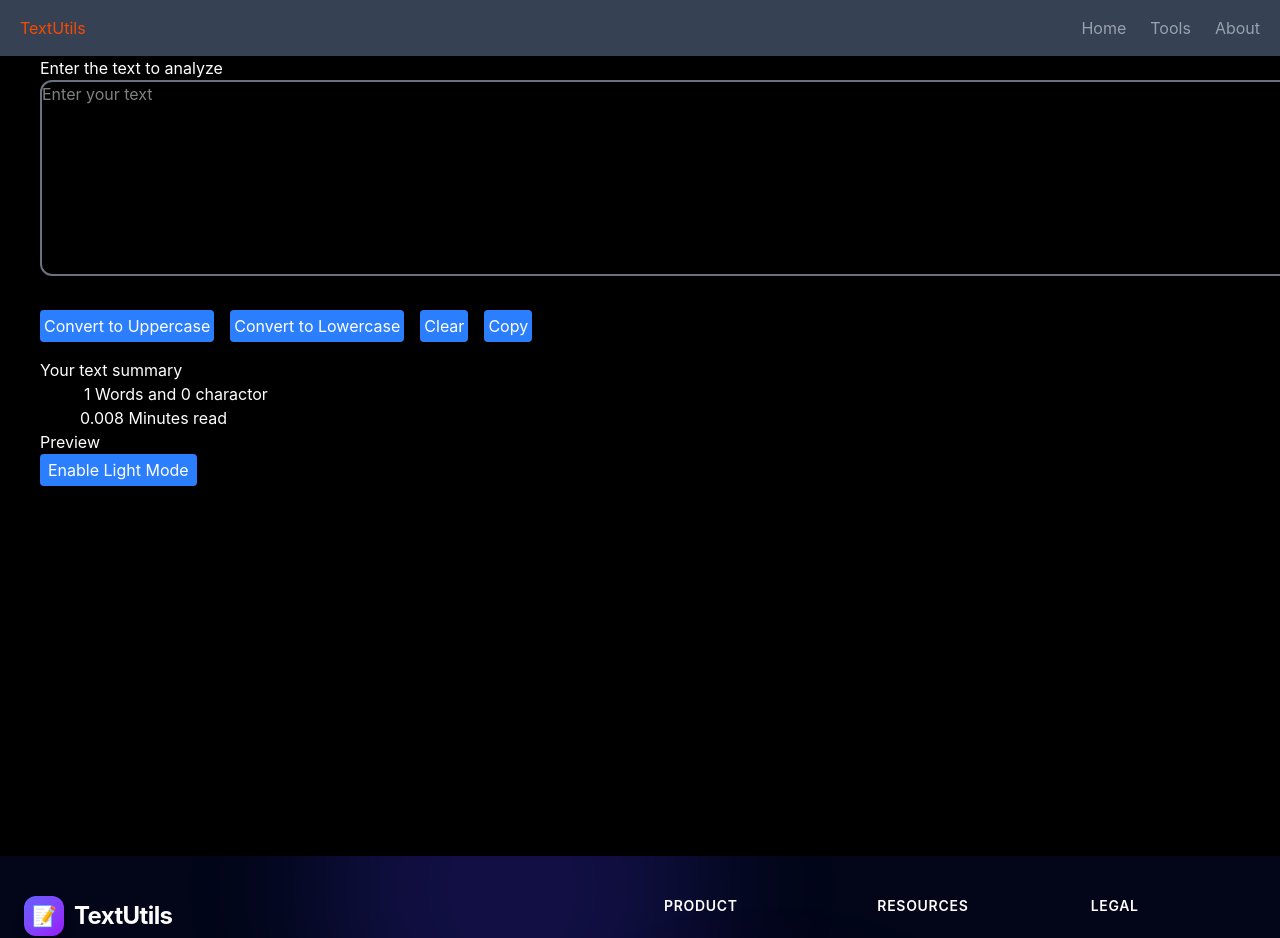
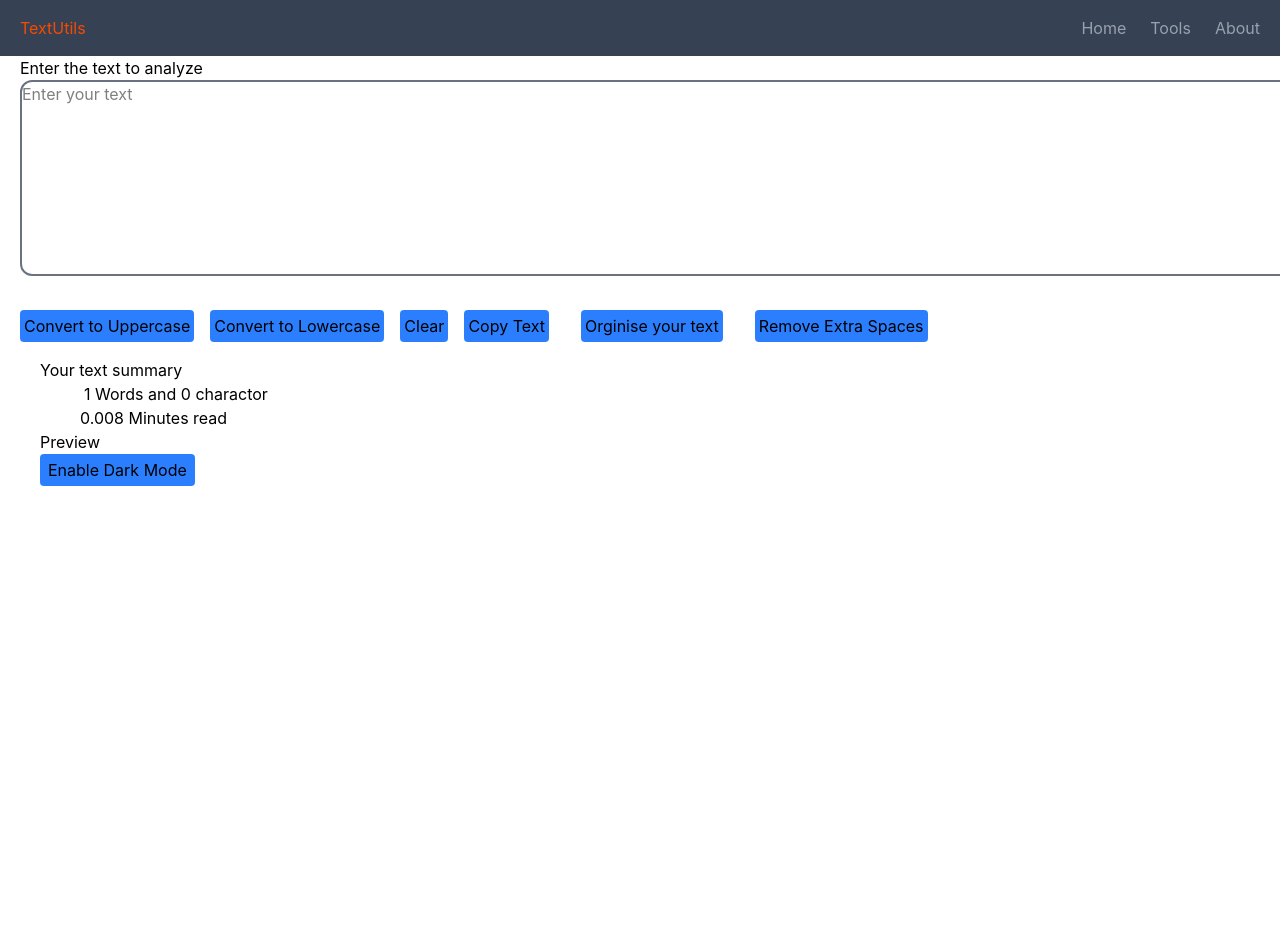
Before and after one commit to sameer7525/TextUtils-App, a React (Vite) app: page /tool in a window 1280 px wide. Shown: the top 938 px of the page. After the commit the page ends 856 px from the top, so only its background shows below. Built offline with nearby package versions, Linux system fonts and the light colour scheme.

Commit message:
Enhance App

```diff
--- a/src/App.jsx
+++ b/src/App.jsx
@@ -1,15 +1,16 @@
-import React from "react"
+import React, { useState } from "react"
 import Nav from "./components/Nav"
-import Footer from './components/Footer'
+// import Footer from './components/Footer'
 import { Route, Routes } from "react-router-dom"
 // import Home from "./Pages/Home"
 import Home from "./pages/Home"
 import Tools from "./pages/Tools"
 import About from "./pages/About"
  export default function App() {
+  const[mode,setMode] = useState('false');
   return(
     <>
-    <Nav title = "TextUtils"/>
+    <Nav title = "TextUtils" mode={mode}/>
 
     <Routes>
       <Route path="/" element={<Home/>}/>
@@ -17,7 +18,7 @@ import About from "./pages/About"
       <Route path="/tool" element={<Tools/>}/>
     </Routes>
 
-    <Footer/>
+    {/* <Footer/> */}
 
     </>
   )
--- a/src/components/Nav.jsx
+++ b/src/components/Nav.jsx
@@ -6,13 +6,17 @@ import { Link } from 'react-router-dom'
 function Nav(props) {
   return (
     <>
-    <nav className=' bg-gray-700 flex justify-between items-center p-5 h-14 sticky top-0 z-50'>
+    <nav className={`navbar-${props.mode} bg-${props.mode} bg-gray-700 flex justify-between items-center p-5 h-14 sticky top-0 z-50`}>
       <div id='logo'className='text-orange-600'>{props.title}</div>
       <ul className='flex gap-6 text-gray-400'>
 
          <Link className='hover:text-orange-400' to='/'>Home</Link>
          <Link className='hover:text-orange-400' to='/tool'>Tools</Link>
          <Link className='hover:text-orange-400' to='/about'>About</Link>
+         {/* <div className='form-check form-switch'>
+          <input className='form-check-input ' type="checkbox" id='checkboxbtn'/>
+          <label className='form-check-label' for="checkboxbtn">Enable Dark mode</label>
+         </div> */}
       </ul>
     </nav>
 
--- a/src/pages/Home.jsx
+++ b/src/pages/Home.jsx
@@ -1,8 +1,10 @@
 import React from 'react';
 import { Link } from "react-router-dom";
+import Footer from '../components/Footer';
 
 const Home = () => {
   return (
+    <>
     <div className="min-h-screen bg-slate-50 dark:bg-slate-900">
 
       {/* Hero Section */}
@@ -124,6 +126,11 @@ const Home = () => {
         </div>
       </section>
     </div>
+
+    <Footer/>
+
+    </>
+
   );
 };
 
--- a/src/pages/Tools.jsx
+++ b/src/pages/Tools.jsx
@@ -3,11 +3,11 @@ import { useState } from 'react'
 
 export default function Tools() {
   const[text,setText]=useState("");
-  const[btntext,setBtntext]=useState("Enable Light Mode")
+  const[btntext,setBtntext]=useState("Enable Dark Mode")
 
   const[myStyle,setMystyle]=useState({
-     color:'white',
-     backgroundColor: 'black'
+     color:'black',
+     backgroundColor: 'white'
     })
 
     const handlebgChange=()=>{
@@ -52,10 +52,24 @@ export default function Tools() {
       setText(newText)
     }
 
+    const handleOrgnise = ()=>{
+      let newText = text.replace(/\s+/g, ' ').trim();
+      setText(newText);
+    }
+
+    const handleExtraspaces = ()=>{
+      let newText = text.split(/[ ]+/).join(' ').trim();
+      setText(newText)
+    }
+
+    const copyText = ()=>{
+      navigator.clipboard.writeText(text);
+    }
+
 
   return (
   <div className='w-screen h-screen'style={myStyle}>
-    <div className='container mx-10'>
+    <div className='container mx-5'>
         <h1>Enter the text to analyze</h1>
       <div className='mb-3'>
         <textarea className="form-control w-full border-2 border-gray-500 rounded-xl outline-none" value={text} onChange={handleChange} id="myBox" rows="8" placeholder='Enter your text'></textarea>
@@ -63,7 +77,9 @@ export default function Tools() {
       <button className="btn btn-primary bg-blue-500 rounded p-1 cursor-pointer hover:bg-blue-600" onClick={handleUpClick}>Convert to Uppercase</button>
       <button className="btn btn-primary bg-blue-500 rounded m-4 p-1 cursor-pointer hover:bg-blue-600" onClick={handleLoClick}>Convert to Lowercase</button>
       <button className="btn btn-primary bg-blue-500 rounded p-1 cursor-pointer hover:bg-blue-600" onClick={handleclearClick}>Clear</button>
-      <button className="btn btn-primary bg-blue-500 rounded p-1 cursor-pointer hover:bg-blue-600 m-4">Copy</button>
+      <button className="btn btn-primary bg-blue-500 rounded p-1 cursor-pointer hover:bg-blue-600 m-4" onClick={copyText}>Copy Text</button>
+      <button className="btn btn-primary bg-blue-500 rounded p-1 cursor-pointer hover:bg-blue-600 m-4" onClick={handleOrgnise}>Orginise your text</button>
+      <button className="btn btn-primary bg-blue-500 rounded p-1 cursor-pointer hover:bg-blue-600 m-4" onClick={handleExtraspaces}>Remove Extra Spaces</button>
     </div>
     <div className="container mx-10">
         <h2>Your text summary</h2>
```
